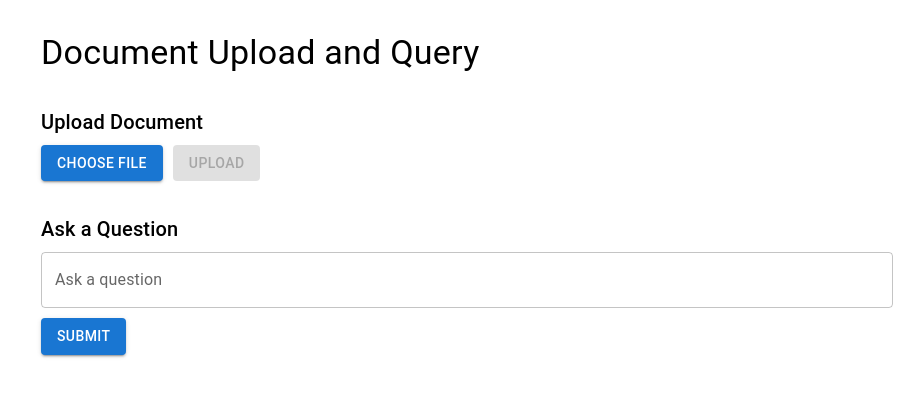
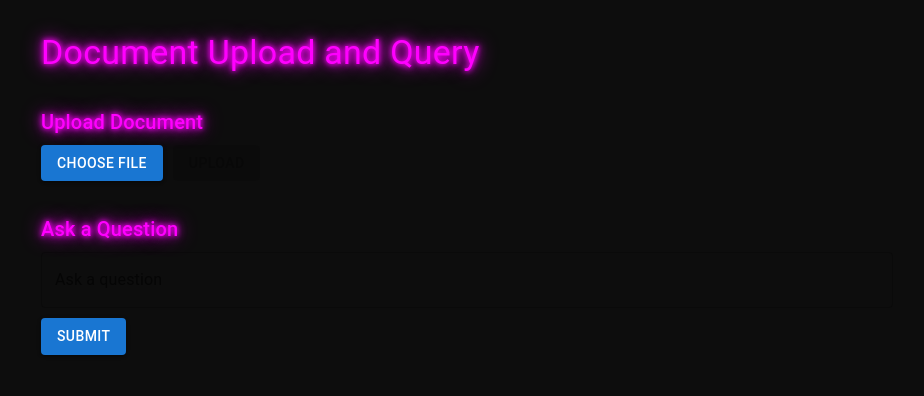
Before and after one commit to johnapmaher/rag-demo, a React (Create React App) app in the folder client/: page / in a window 1280 px wide. Shown: the top 396 px of the page, without its empty margins (173-1097 px from the left). Built offline with nearby package versions, Linux system fonts and the light colour scheme.

Commit message:
Refactor index.css to add cyberpunk styles

```diff
--- a/client/src/index.css
+++ b/client/src/index.css
@@ -1,13 +1,94 @@
+/* Base styles */
 body {
   margin: 0;
-  font-family: -apple-system, BlinkMacSystemFont, 'Segoe UI', 'Roboto', 'Oxygen',
+  font-family: 'Orbitron', -apple-system, BlinkMacSystemFont, 'Segoe UI', 'Roboto', 'Oxygen',
     'Ubuntu', 'Cantarell', 'Fira Sans', 'Droid Sans', 'Helvetica Neue',
     sans-serif;
+  background-color: #0d0d0d;
+  color: #00ffcc;
   -webkit-font-smoothing: antialiased;
   -moz-osx-font-smoothing: grayscale;
 }
 
 code {
-  font-family: source-code-pro, Menlo, Monaco, Consolas, 'Courier New',
+  font-family: 'Source Code Pro', Menlo, Monaco, Consolas, 'Courier New',
     monospace;
+  color: #ff00ff;
 }
+
+/* Cyberpunk styles */
+h1, h2, h3, h4, h5, h6 {
+  font-family: 'Orbitron', sans-serif;
+  color: #ff00ff;
+  text-shadow: 0 0 5px #ff00ff, 0 0 10px #ff00ff, 0 0 20px #ff00ff;
+}
+
+a {
+  color: #00ffcc;
+  text-decoration: none;
+  transition: color 0.3s ease;
+}
+
+a:hover {
+  color: #ff00ff;
+}
+
+button {
+  background-color: #0d0d0d;
+  color: #00ffcc;
+  border: 2px solid #00ffcc;
+  padding: 10px 20px;
+  font-family: 'Orbitron', sans-serif;
+  cursor: pointer;
+  transition: background-color 0.3s ease, color 0.3s ease, border-color 0.3s ease;
+}
+
+button:hover {
+  background-color: #00ffcc;
+  color: #0d0d0d;
+  border-color: #ff00ff;
+}
+
+input, textarea {
+  background-color: #1a1a1a;
+  color: #00ffcc;
+  border: 2px solid #00ffcc;
+  padding: 10px;
+  font-family: 'Orbitron', sans-serif;
+  transition: border-color 0.3s ease;
+}
+
+input:focus, textarea:focus {
+  border-color: #ff00ff;
+  outline: none;
+}
+
+.container {
+  padding: 20px;
+  border: 2px solid #00ffcc;
+  background-color: #1a1a1a;
+  box-shadow: 0 0 10px #00ffcc, 0 0 20px #00ffcc, 0 0 30px #00ffcc;
+  transition: box-shadow 0.3s ease;
+}
+
+.container:hover {
+  box-shadow: 0 0 20px #ff00ff, 0 0 40px #ff00ff, 0 0 60px #ff00ff;
+}
+
+.neon-text {
+  color: #ff00ff;
+  text-shadow: 0 0 5px #ff00ff, 0 0 10px #ff00ff, 0 0 20px #ff00ff;
+}
+
+@keyframes neon-glow {
+  0%, 100% {
+    text-shadow: 0 0 5px #ff00ff, 0 0 10px #ff00ff, 0 0 20px #ff00ff;
+  }
+  50% {
+    text-shadow: 0 0 10px #ff00ff, 0 0 20px #ff00ff, 0 0 40px #ff00ff;
+  }
+}
+
+.neon-glow {
+  animation: neon-glow 1.5s infinite alternate;
+}
```
